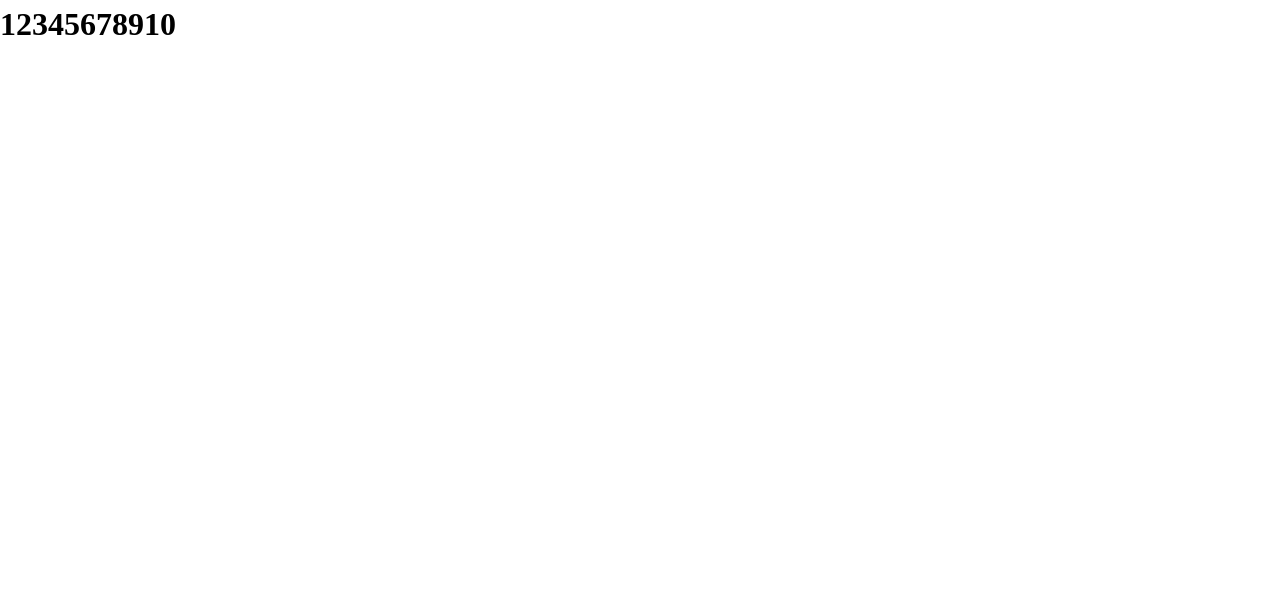
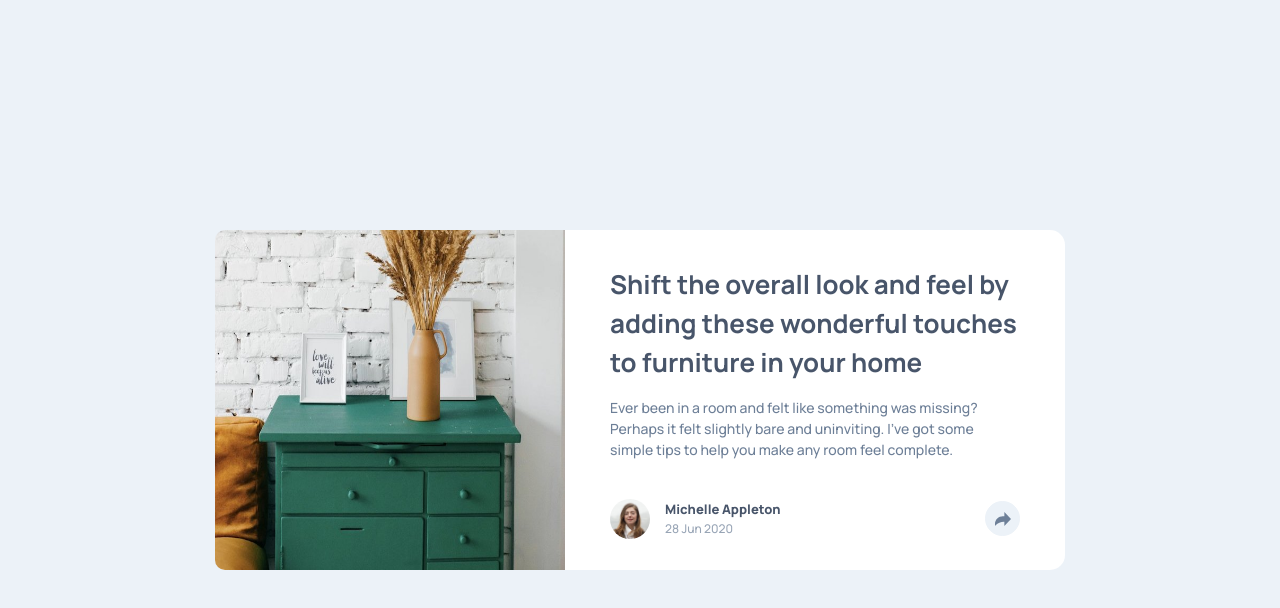
Before and after one commit to Hlm19966/article-preview-component-master, a plain HTML site: page index.html in a window 1280 px wide. Drawn offline with Linux system fonts and the light colour scheme.

Commit message:
adeed css html js

```diff
--- a/index.html
+++ b/index.html
@@ -4,12 +4,45 @@
   <meta charset="UTF-8">
   <meta name="viewport" content="width=device-width, initial-scale=1.0">
   <title>Frontend Mentor | Article preview component</title>
+  <script src="https://kit.fontawesome.com/21ead3b14e.js" crossorigin="anonymous"></script>
   <link rel="preconnect" href="https://fonts.googleapis.com">
 <link rel="preconnect" href="https://fonts.gstatic.com" crossorigin>
 <link href="https://fonts.googleapis.com/css2?family=Barlow+Semi+Condensed:ital,wght@1,300&family=Fraunces:ital,opsz,wght@0,9..144,100..900;1,9..144,100..900&family=Josefin+Sans:ital,wght@0,100..700;1,100..700&family=Manrope:wght@200..800&family=Poppins:ital,wght@0,100;0,200;0,300;0,400;0,500;0,600;0,700;0,800;0,900;1,100;1,200;1,300;1,400;1,500;1,600;1,700;1,800;1,900&family=Red+Hat+Display&display=swap" rel="stylesheet">
   <link rel="stylesheet" href="style.css" />
 </head>
 <body>
-  <h1>12345678910</h1>
+  <div class="container">
+    <img src="images/drawers.jpg" alt="drawers" class="img-responsive" />
+    <main>
+      <h3>Shift the overall look and feel by adding these wonderful
+        touches to furniture in your home
+      </h3>
+      <p>Ever been in a room and felt like something was missing? Perhaps
+        it felt slightly bare and uninviting. I’ve got some simple tips
+        to help you make any room feel complete.
+      </p>
+
+      <div class="profile-part">
+        <img src="images/avatar-michelle.jpg" alt="michelle" class="profile-img" />
+        <div class="section-one">
+        <h4>Michelle Appleton</h4>
+        <p class="paragraph">28 Jun 2020</p>
+      </div>
+       <div class="links" id="shareLinks">
+         <div class="links-flex">
+        <a href="#">SHARE</a>
+        <a href="#" target="_blank" title="facebook profile"><i class="fa-brands fa-square-facebook"></i></a>
+        <a href="#" target="_blank" title="twitter profile"><i class="fa-brands fa-twitter"></i></a>
+        <a href="#" target="_blank" title="pintrest profile"><i class="fa-brands fa-pinterest"></i></a>
+      </div>
+     </div>
+      <div class="circle" id="showLinksButton">
+        <img src="images/icon-share.svg" alt="icon-share" class="icon-share" />
+      </div>
+
+    </div>
+    </main>
+  </div>
 </body>
+<script src="main.js"></script>
 </html>
--- /dev/null
+++ b/main.js
@@ -0,0 +1,11 @@
+const showLinksButton = document.querySelector("#showLinksButton");
+const links = document.querySelector("#shareLinks");
+
+
+showLinksButton.addEventListener("click" , () =>{
+ if (shareLinks.style.display === "none" || shareLinks.style.display === "") {
+    shareLinks.style.display = "block";
+ } else {
+    shareLinks.style.display ="none"
+ }
+});
--- a/style.css
+++ b/style.css
@@ -3,7 +3,7 @@
     --very-dark-blu: hsl(214, 17%, 51%);
     --desaturated-Blue: hsl(212, 23%, 69%);
     --Light-Grayish-Blue: hsl(210, 46%, 95%);
-    --Grayish-Blue: hsl(212, 23%, 69%);
+    --Very-Dark: hsl(217, 19%, 35%);
 }
 
 /*css rest*/
@@ -44,3 +44,195 @@ p {
 
 
 /*end of css rest/
+
+/*whole page*/
+body {
+    display: flex;
+    justify-content: center;
+    align-items: center;
+    margin: 0 auto;
+    flex-direction: column;
+    height: 100vh;
+    background-color: var(--Light-Grayish-Blue);
+}
+
+.container {
+    max-width: 390px;
+    margin: 50px 20px;
+    border-radius: 15px;
+    background-color: white;
+
+}
+
+
+/*header image*/
+
+.img-responsive {
+   height: 240px;
+   width: 402px;
+   border-radius: 10px 10px 0px 0px;
+}
+
+/*main*/
+main {
+    padding: 0 20px;
+    margin:  35px 25px 10px;
+}
+
+h3 {
+    font-family: "Manrope", serif;
+    font-size: 19px;
+    color: var(--Very-Dark);
+    font-weight: 700;
+    margin-bottom: 15px;
+}
+
+p {
+    font-family: "Manrope", serif;
+    font-size: 14px;
+    font-weight: 500;
+    color: var(--very-dark-blu);
+    padding-right: 28px;
+    text-align: left;
+    margin-bottom: 15px;
+}
+
+.profile-part {
+    display: flex;
+    align-items: center;
+    justify-content: center;
+    margin-top: 25px;
+    position: relative;
+    z-index: 1;
+}
+
+.section-one {
+    flex-direction: column;
+    margin-top: 15px;
+    margin-left: 15px;
+    margin-right: auto;
+    line-height: 1.5;
+}
+
+.profile-img {
+    border-radius: 50%;
+    height: 40px;
+}
+
+h4 {
+    font-family: "Manrope", serif;
+    font-size: 13px;
+    color: var(--Very-Dark);
+    font-weight: 800;
+}
+
+.paragraph {
+    font-size: 12px;
+    opacity: 0.7;
+}
+
+.circle {
+    background-color: var(--Light-Grayish-Blue);
+    border-radius: 50%;
+    border: 1px solid var(--Light-Grayish-Blue);
+    width: 33px;
+    height: 33px;
+    display: flex;
+    justify-content: center;
+    align-items: center;
+    z-index: 3;
+}
+
+.circle:hover {
+    background-color: var(--desaturated-Blue);
+}
+
+
+.icon-share {
+    width: 16px;
+}
+
+
+.links {
+    display: none;
+    background-color: var(--Very-Dark);
+    width: 130%;
+    height: 71px;
+    position: absolute;
+    z-index: 3;
+    border-radius: 0px 0px 10px 10px;
+    transform: translateY(7px);
+}
+
+.links-flex {
+    display: flex;
+    justify-content: space-evenly;
+    align-items: center;
+    margin-top: 14px;
+    margin-right: 75px;
+}
+
+.links a {
+    color: white;
+    text-decoration: none;
+    font-size: 20px;
+    padding: 0 5px;
+}
+
+.links a i {
+    margin: 0;
+}
+
+
+@media (min-width: 768px) {
+
+    body {
+        display: flex;
+        align-items: center;
+        justify-content: center;
+    }
+
+    .container {
+        max-width: 900px;
+        margin: 0 auto;
+        display: grid;
+        grid-template-columns: 350px 500px;
+        grid-template-rows: 340px;
+    }
+
+    .img-responsive {
+        height: 340px;
+        border-radius: 10px 0px 0px 10px;
+     }
+
+     h3 {
+        font-size: 26px;
+     }
+
+     .links {
+        width: 61%;
+        height: 47px;
+        position: absolute;
+        bottom: 75px;
+        left: 65%;
+        border-radius: 10px;
+     }
+
+     .links-flex {
+        margin-top: 6px;
+        margin-right: 10px;
+     }
+
+     .links::after {
+        content: "";
+        position: absolute;
+        bottom: -10px;
+        left: 50%;
+        transform: translateX(-50%);
+        width: 0;
+        height: 0;
+        border-left: 10px solid transparent;
+        border-right: 10px solid transparent;
+        border-top: 10px solid var(--Very-Dark);
+     }
+}
```
Also changed, not shown: design/desktop-active-state.jpg (deleted), design/desktop-design.jpg (deleted), design/desktop-preview.jpg (deleted), design/mobile-active-state.jpg (deleted), design/mobile-design.jpg (deleted), 3 other files.
